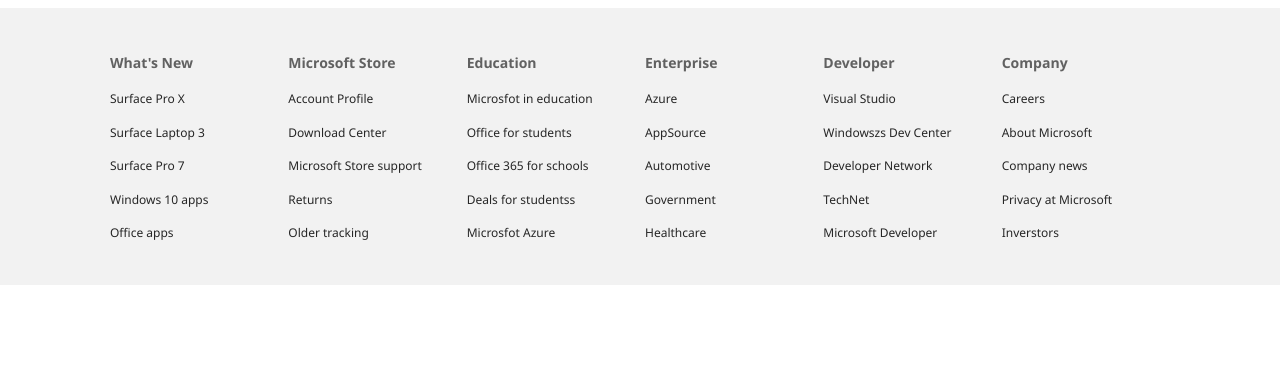
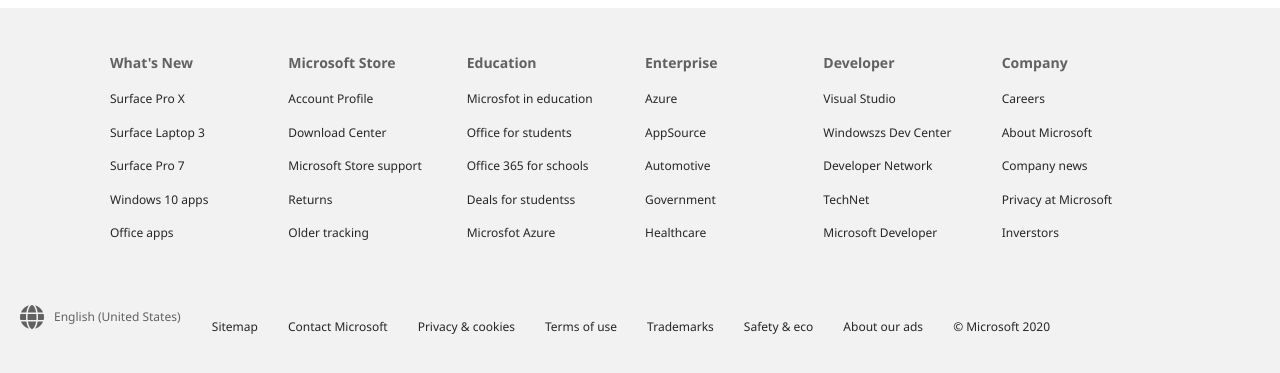
Before and after one commit to Ferperemero86/MIcrosoft-Landing-Page, a plain HTML site: page index.html in a window 1280 px wide. Shown: the part 2364-2737 px from the top of the page. Before the commit the page ends 2649 px from the top, so only its background shows below. Drawn offline with Linux system fonts and the light colour scheme.

Commit message:
Add media queries for mobile styles

```diff
--- a/index.html
+++ b/index.html
@@ -208,5 +208,23 @@
         </div>
     </section>
     <!--End Links-->
+
+    <!-- Footer -->
+    <footer class="footer">
+        <div class="footer-inner">
+          <div><i class="fas fa-globe fa-2x"></i> English (United States)</div>
+          <ul>
+            <li><a href="#">Sitemap</a></li>
+            <li><a href="#">Contact Microsoft</a></li>
+            <li><a href="#">Privacy & cookies</a></li>
+            <li><a href="#">Terms of use</a></li>
+            <li><a href="#">Trademarks</a></li>
+            <li><a href="#">Safety & eco</a></li>
+            <li><a href="#">About our ads</a></li>
+            <li><a href="#">&copy; Microsoft 2020</a></li>
+          </ul>
+        </div>
+      </footer>
+     <!-- Footer -->
 </body>
 </html>
--- a/style.css
+++ b/style.css
@@ -122,6 +122,16 @@
     grid-gap: 1.25rem;
     margin-bottom: 2.5rem;
 }
+@media (max-width: 700px) {
+    .home-cards {
+        grid-template-columns: repeat(2, 1fr);
+    }
+}
+@media (max-width: 500px) {
+    .home-cards {
+        grid-template-columns: 1fr;
+    }
+}
 
 .home-cards img {
     width: 100%;
@@ -163,6 +173,16 @@
     margin: 0.625rem 0 1.25rem;
 }
 
+@media (max-width: 700px) {
+    .xbox .content p {
+        display: none;
+    }
+
+    .xbox .content h2 {
+        margin-bottom: 1.25rem;
+    }
+}
+
 
 /***Carbon***/
 
@@ -175,6 +195,11 @@
 .carbon .content {
     width: 55%;
     padding: 6.25rem 0 0 1.875rem;
+}
+@media (max-width: 700px) {
+    .carbon .content {
+        width: 85%;
+    }
 }
 
 
@@ -210,7 +235,61 @@
     align-items: flex-start;
     justify-content: center;
 }
+@media (max-width: 700px) {
+    .links-inner {
+        grid-template-columns: repeat(2, 1fr);
+    }
+}
+@media(max-width: 500px) {
+    .links .links-inner {
+        grid-template-columns: 1fr;
+    }
+    .links-inner ul {
+        margin-bottom: 1.25rem;
+    }
+}
 
 .links li {
     line-height: 2.8;
 }
+
+/***Footer***/
+.footer {
+    background: #f2f2f2;
+    color: #616161;
+    font-size: 0.75rem;
+    padding: 1.25rem 0;
+}
+
+.footer-inner {
+    max-width: 68.75rem;
+    padding: 0 1.25rem 0 1.25rem;
+    display: flex;
+    align-items: center;
+    justify-content: space-between;
+}
+
+.footer div {
+    margin-bottom: 1.25rem;
+    display: flex;
+    align-items: center;
+}
+@media (max-width: 500px) {
+    .footer div {
+        padding-right: 1rem;
+    }
+}
+
+.footer div i {
+    margin-right: 0.625rem;
+}
+
+.footer ul {
+    display: flex;
+    flex-wrap: wrap;
+}
+
+.footer li {
+    margin-right: 1.875rem;
+    margin-right: 1.875rem;
+}
```
